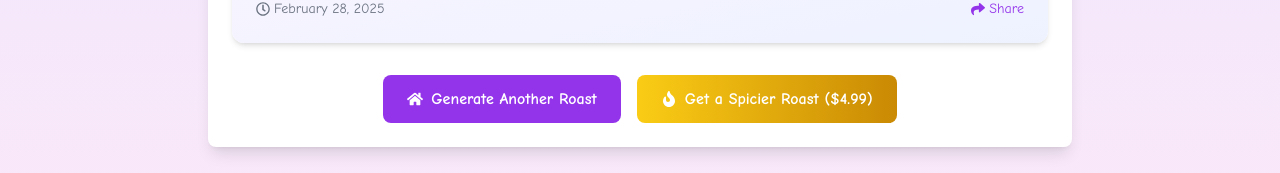
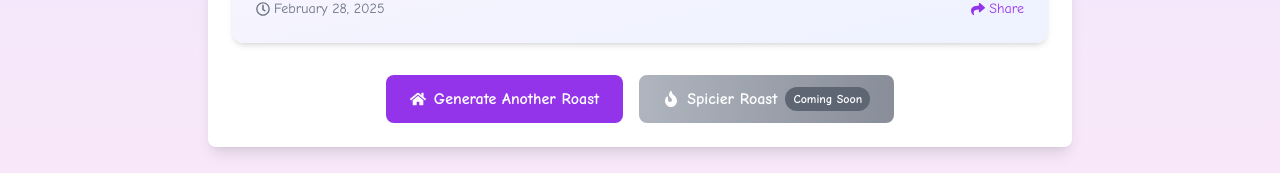
Before and after one commit to alexwoodhx/roastme-app, a React (Vite) app in the folder frontend/: page /#/ in a window 1280 px wide. Both pictures are taken after typing "Sample", "https://example.com" into the empty fields and a click on the button "Roast Me (Free)". Shown: the part 242-415 px from the top of the page. Built offline with nearby package versions, Linux system fonts and the light colour scheme; no server answers.

Commit message:
Grey out premium roast button on RoastPage with Coming Soon label

```diff
--- a/frontend/src/pages/RoastPage.jsx
+++ b/frontend/src/pages/RoastPage.jsx
@@ -99,11 +99,14 @@ const RoastPage = () => {
 
           {!roastData?.isPremium && (
             <button
-              onClick={handleGetPremium}
-              className="flex items-center justify-center gap-2 bg-gradient-to-r from-yellow-400 to-yellow-600 hover:from-yellow-500 hover:to-yellow-700 text-white font-bold py-3 px-6 rounded-lg transition duration-300"
+              disabled={true}
+              className="flex items-center justify-center gap-2 bg-gradient-to-r from-gray-400 to-gray-500 text-white font-bold py-3 px-6 rounded-lg transition duration-300 cursor-not-allowed opacity-80"
             >
               <FaFire />
-              {isGitHubPages ? 'Try Demo Premium Roast' : 'Get a Spicier Roast ($4.99)'}
+              <span className="flex items-center gap-2">
+                <span>{isGitHubPages ? 'Premium Roast' : 'Spicier Roast'}</span>
+                <span className="text-xs bg-gray-700 text-white px-2 py-1 rounded-full">Coming Soon</span>
+              </span>
             </button>
           )}
         </div>
```
